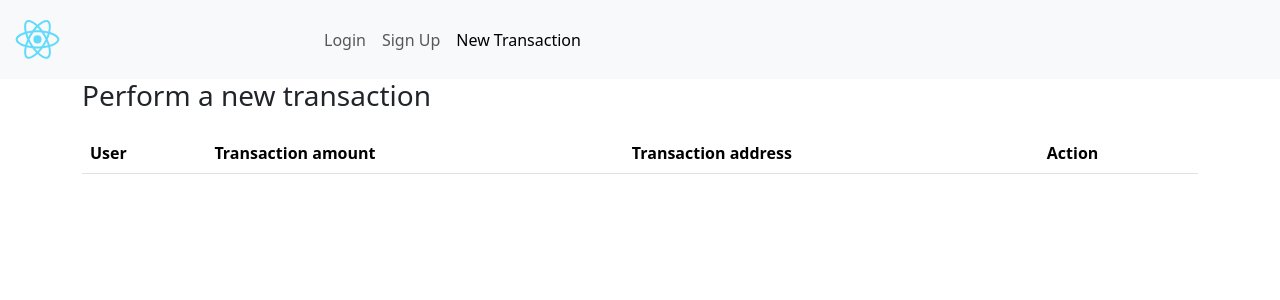
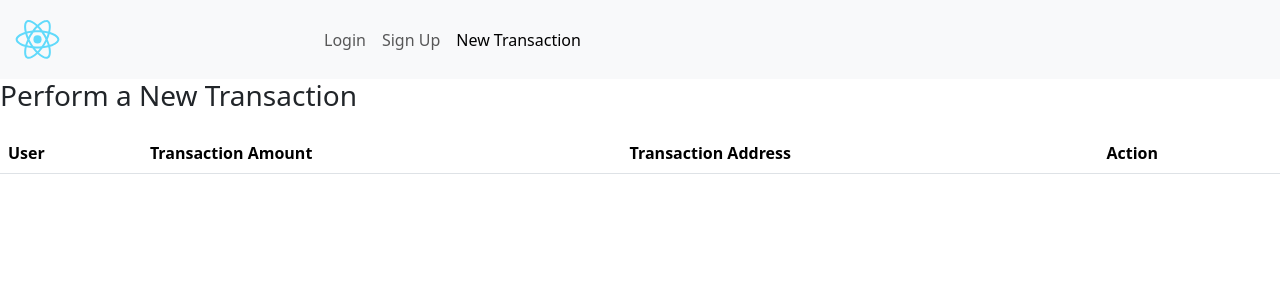
Before and after one commit to liehanels/APDS_POE, a React (Create React App) app in the folder frontend/: page /newtransaction in a window 1280 px wide. Shown: the top 300 px of the page. Built offline with nearby package versions, Linux system fonts and the light colour scheme.

Commit message:
Few tweaks here and there

```diff
--- a/frontend/src/App.css
+++ b/frontend/src/App.css
@@ -36,3 +36,68 @@
     transform: rotate(360deg);
   }
 }
+.login-container {
+  max-width: 400px;
+  margin: 0 auto;
+  padding: 20px;
+  border: 1px solid #ccc;
+  border-radius: 10px;
+  background-color: #f9f9f9;
+}
+
+.login-container h3 {
+  text-align: center;
+  margin-bottom: 20px;
+}
+
+.form-group {
+  margin-bottom: 15px;
+}
+
+.btn-primary {
+  width: 100%;
+}
+.signup-container {
+  max-width: 400px;
+  margin: 0 auto;
+  padding: 20px;
+  border: 1px solid #ccc;
+  border-radius: 10px;
+  background-color: #f9f9f9;
+}
+
+.signup-container h3 {
+  text-align: center;
+  margin-bottom: 20px;
+}
+
+.form-group {
+  margin-bottom: 15px;
+}
+
+.btn-primary {
+  width: 100%;
+}
+.transaction-container {
+  max-width: 800px;
+  margin: 0 auto;
+  padding: 20px;
+  border: 1px solid #ccc;
+  border-radius: 10px;
+  background-color: #f9f9f9;
+}
+
+.transaction-container .header {
+  text-align: center;
+  margin-bottom: 20px;
+}
+
+.table {
+  width: 100%;
+  margin-bottom: 20px;
+}
+
+.table th, .table td {
+  text-align: center;
+  vertical-align: middle;
+}
--- a/frontend/src/components/login.js
+++ b/frontend/src/components/login.js
@@ -1,5 +1,6 @@
 import React, { useState } from "react";
 import { useNavigate } from "react-router";
+
 export default function Login() {
     const [form, setForm] = useState({
         name: "",
@@ -8,68 +9,73 @@ export default function Login() {
     const navigate = useNavigate();
 
     function updateForm(value) {
-        return setForm((prev) => {
-            return { ...prev, ...value };
-        });
+        setForm((prev) => ({ ...prev, ...value }));
     }
+
     async function onSubmit(e) {
         e.preventDefault();
 
         const newPerson = { ...form };
 
+        try {
             const response = await fetch("https://localhost:3001/user/login", {
                 method: "POST",
                 headers: {
                     "Content-Type": "application/json",
                 },
                 body: JSON.stringify(newPerson),
-        })
-        .catch(error => {
-            window.alert(error);
             });
+
+            if (!response.ok) {
+                throw new Error("Login failed");
+            }
 
             const data = await response.json();
             const { token, name } = data;
-        console.log("Name: " + name + "\nToken:" + token)
+            console.log(`Name: ${name}\nToken: ${token}`);
 
             localStorage.setItem("jwt", token);
             localStorage.setItem("name", name);
 
-        setForm({ name: "", password: ""});
+            setForm({ name: "", password: "" });
             navigate("/newtransaction");
+        } catch (error) {
+            window.alert(error);
         }
+    }
+
     return (
-        <div>
+        <div className="login-container">
             <h3>Login</h3>
-            <form onSubmit = {onSubmit}>
-                <div className = "form-group">
-                    <label htmlFor = "name">Name</label>
+            <form onSubmit={onSubmit}>
+                <div className="form-group">
+                    <label htmlFor="name">Name</label>
                     <input
-                        type = "text"
-                        className = "form-control"
-                        id = "name"
-                        value = {form.name}
-                        onChange = {(e) => updateForm({ name: e.target.value })}
+                        type="text"
+                        className="form-control"
+                        id="name"
+                        value={form.name}
+                        onChange={(e) => updateForm({ name: e.target.value })}
                     />
                 </div>
-                <div className = "form-group">
-                    <label htmlFor = "Password">Password</label>
+                <div className="form-group">
+                    <label htmlFor="password">Password</label>
                     <input
-                        type = "text"
-                        className = "form-control"
-                        id = "password"
-                        value = {form.password}
-                        onChange = {(e) => updateForm({ password: e.target.value })}
+                        type="password"
+                        className="form-control"
+                        id="password"
+                        value={form.password}
+                        onChange={(e) => updateForm({ password: e.target.value })}
                     />
                 </div>
-                <div className = "form-group">
+                <div className="form-group">
                     <input
-                        type = "submit"
-                        value = "Login"
-                        className = "btn btn-primary"
+                        type="submit"
+                        value="Login"
+                        className="btn btn-primary"
                     />
                 </div>
             </form>
         </div>
-    )
+    );
 }
--- a/frontend/src/components/newtransaction.js
+++ b/frontend/src/components/newtransaction.js
@@ -1,19 +1,22 @@
-import React, { useEffect, useState } from 'react';
+import React from 'react';
 import { Link } from 'react-router-dom';
 
 export default function NewTransaction() {
     return (
-        <div className="container">
-            <h3 className="header">Perform a new transaction</h3>
+        <div className="transaction-container">
+            <h3 className="header">Perform a New Transaction</h3>
             <table className="table table-striped" style={{ marginTop: 20 }}>
                 <thead>
                     <tr>
                         <th>User</th>
-                        <th>Transaction amount</th>
-                        <th>Transaction address</th>
+                        <th>Transaction Amount</th>
+                        <th>Transaction Address</th>
                         <th>Action</th>
                     </tr>
                 </thead>
+                <tbody>
+                    {/* Add your table rows here */}
+                </tbody>
             </table>
         </div>
     );
--- a/frontend/src/components/signup.js
+++ b/frontend/src/components/signup.js
@@ -1,69 +1,74 @@
 import React, { useState } from "react";
 import { useNavigate } from "react-router";
+
 export default function Signup() {
     const [form, setForm] = useState({
         name: "",
         password: "",
     });
     const navigate = useNavigate();
+
     function updateForm(value) {
-        return setForm((prev) => {
-            return { ...prev, ...value};
-        });
+        setForm((prev) => ({ ...prev, ...value }));
     }
+
     async function onSubmit(e) {
         e.preventDefault();
 
         const newPerson = { ...form };
 
-        await fetch("https://localhost:3001/user/signup", {
+        try {
+            const response = await fetch("https://localhost:3001/user/signup", {
                 method: "POST",
                 headers: {
                     "Content-Type": "application/json",
                 },
                 body: JSON.stringify(newPerson),
-        })
-        .catch(error => {
-            window.alert(error);
-            return;
             });
 
-        setForm({ name: "", password: ""});
-        navigate("/login")
+            if (!response.ok) {
+                throw new Error("Signup failed");
+            }
+
+            setForm({ name: "", password: "" });
+            navigate("/login");
+        } catch (error) {
+            window.alert(error);
+        }
     }
 
     return (
-    <div>
+        <div className="signup-container">
             <h3>Sign Up</h3>
-        <form onSubmit = {onSubmit}>
-            <div className = "form-group">
-                <label htmlFor = "name">Name</label>
+            <form onSubmit={onSubmit}>
+                <div className="form-group">
+                    <label htmlFor="name">Name</label>
                     <input
-                    type = "text"
-                    className = "form-control"
-                    id = "name"
-                    value = {form.name}
-                    onChange = {(e) => updateForm({ name: e.target.value })}
+                        type="text"
+                        className="form-control"
+                        id="name"
+                        value={form.name}
+                        onChange={(e) => updateForm({ name: e.target.value })}
                     />
                 </div>
-            <div className = "form-group">
-                <label htmlFor = "Password">Password</label>
+                <div className="form-group">
+                    <label htmlFor="password">Password</label>
                     <input
-                    type = "text"
-                    className = "form-control"
-                    id = "password"
-                    value = {form.password}
-                    onChange = {(e) => updateForm({ password: e.target.value })}
+                        type="password"
+                        className="form-control"
+                        id="password"
+                        value={form.password}
+                        onChange={(e) => updateForm({ password: e.target.value })}
                     />
                 </div>
-            <div className = "form-group">
+                <div className="form-group">
                     <input
-                    type = "submit"
-                    value = "Create Profile"
-                    className = "btn btn-primary"
+                        type="submit"
+                        value="Create Profile"
+                        className="btn btn-primary"
                     />
                 </div>
             </form>
         </div>
-    )
+    );
 }
```
Lines whose indentation alone changed are shown as unchanged.
